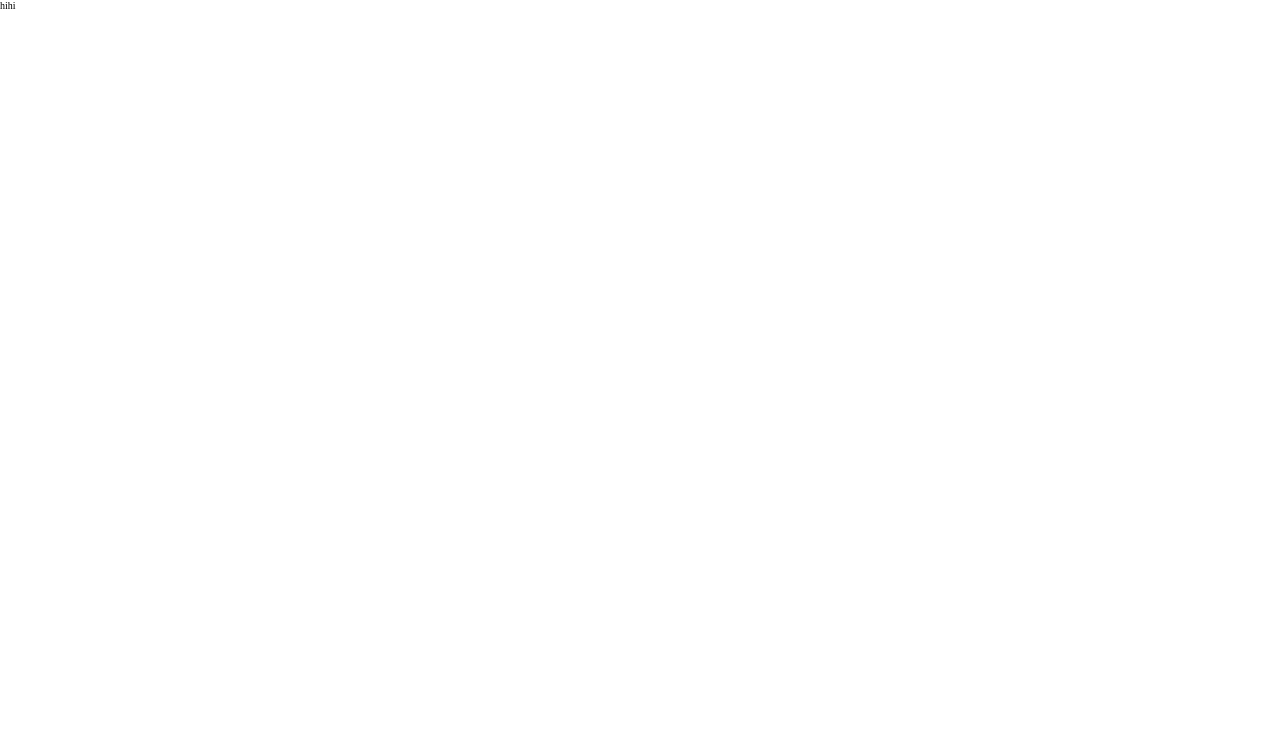
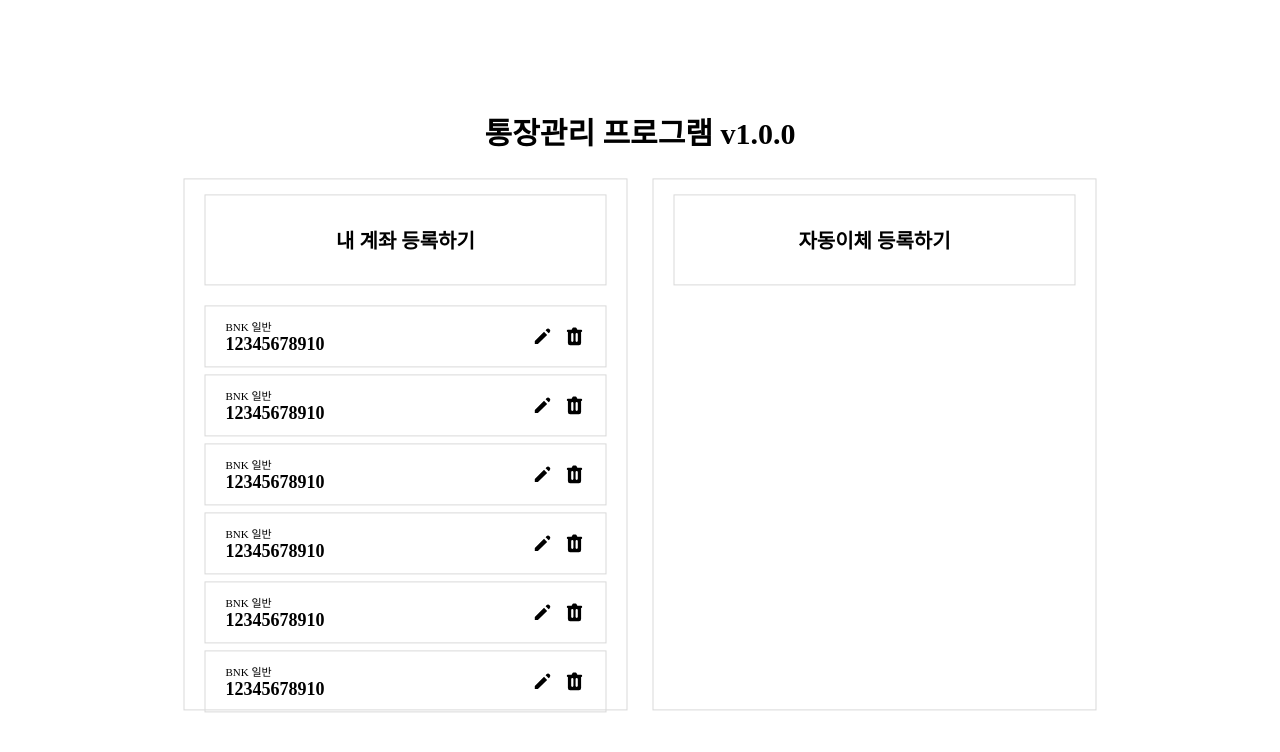
Before and after one commit to wisberry2022/AutoAccount_Front, a React (Create React App) app: page / in a window 1280 px wide. Shown: the top 752 px of the page. Built offline with nearby package versions, Linux system fonts and the light colour scheme; a web font is replaced by a local one.

Commit message:
계좌목록 view 구성

```diff
--- a/package.json
+++ b/package.json
@@ -15,6 +15,8 @@
     "pretendard": "^1.3.8",
     "react": "^18.2.0",
     "react-dom": "^18.2.0",
+    "react-icon": "^1.0.0",
+    "react-icons": "^4.11.0",
     "react-scripts": "5.0.1",
     "recoil": "^0.7.7",
     "styled-components": "^6.0.4",
--- a/src/App.tsx
+++ b/src/App.tsx
@@ -1,14 +1,25 @@
-import React, { useEffect, useRef, useState } from "react";
+import React from "react";
 import { styled } from "styled-components";
 
-import {
-  GapFlex,
-  HorizonFlex,
-  VerticalFlex,
-} from "./component/atoms/div/StyledFlex";
+import { HorizonFlex, ViewCenterFlex } from "./component/atoms/div/StyledFlex";
+import PageTitle from "./component/organisms/title/PageTitle";
+import MyAccount from "./component/templates/MyAccount";
+import Debit from "./component/templates/Debit";
+
+const VerticalCenterFlex = styled(ViewCenterFlex)`
+  flex-direction: column;
+`;
 
 const App = (): React.ReactElement => {
-  return <div>hihi</div>;
+  return (
+    <VerticalCenterFlex>
+      <PageTitle title="통장관리 프로그램 v1.0.0" />
+      <HorizonFlex option={{ gap: "2.5" }}>
+        <MyAccount />
+        <Debit />
+      </HorizonFlex>
+    </VerticalCenterFlex>
+  );
 };
 
 export default App;
--- a/src/component/atoms/div/StyledFlex.tsx
+++ b/src/component/atoms/div/StyledFlex.tsx
@@ -2,57 +2,63 @@ import { styled } from "styled-components";
 import { FlexSet, Scale } from "../../../classes/types/StyleTypes";
 import Flex from "./Flex";
 
-const CustomSizingFlex = styled.div<{debug?:boolean, size:Scale}>`
-  outline: ${prop => prop.debug && ".1rem solid #000"};
-  margin: ${prop => prop.size && prop.size.margin};
-  padding: ${prop => prop.size && prop.size.padding};
-  width: ${prop => prop.size && prop.size.width + "rem"};
-  height: ${prop => prop.size && prop.size.height + "rem"};
-`
+export const CustomSizingFlex = styled.div<{ debug?: boolean; size: Scale }>`
+  outline: ${(prop) => prop.debug && ".1rem solid #000"};
+  margin: ${(prop) => prop.size && prop.size.margin};
+  padding: ${(prop) => prop.size && prop.size.padding};
+  width: ${(prop) => prop.size && prop.size.width + "rem"};
+  height: ${(prop) => prop.size && prop.size.height + "rem"};
+`;
 
-export { CustomSizingFlex };
-
-const ViewCenterFlex = styled(Flex)`
+export const ViewCenterFlex = styled(Flex)`
   position: absolute;
   top: 50%;
   left: 50%;
   transform: translate(-50%, -50%);
-`
-
-export { ViewCenterFlex };
-
-const VerticalFlex = styled(Flex)<{option?:FlexSet}>`
-  flex-direction: column;
-  justify-content: ${prop => prop.option?.justifyContent ? prop.option.justifyContent : "center"};
-  align-items: ${prop => prop.option?.alignItems ? prop.option.alignItems : "center"};
-  gap: ${prop => prop.option?.gap ? prop.option.gap + "rem" : ".5rem"};
 `;
 
-export { VerticalFlex };
+export const VerticalFlex = styled(Flex)<{ option?: FlexSet }>`
+  flex-direction: column;
+  justify-content: ${(prop) =>
+    prop.option?.justifyContent ? prop.option.justifyContent : "center"};
+  align-items: ${(prop) =>
+    prop.option?.alignItems ? prop.option.alignItems : "center"};
+  gap: ${(prop) => (prop.option?.gap ? prop.option.gap + "rem" : ".5rem")};
+`;
 
-const HorizonFlex = styled(Flex)<{option?:FlexSet}>`
-  justify-content: ${prop => prop.option?.justifyContent ? prop.option.justifyContent : "center"};
-  align-items: ${prop => prop.option?.alignItems ? prop.option.alignItems : "center"};
-  gap: ${prop => prop.option?.gap ? prop.option.gap + "rem" : ".5rem"};
-`
+export const LayoutVerticalFlex = styled(VerticalFlex)`
+  border: 0.1rem solid #d9d9d9;
+  height: 50rem;
+  padding: 1.5rem 2rem;
+`;
 
-export { HorizonFlex };
+export const HorizonFlex = styled(Flex)<{ option?: FlexSet }>`
+  justify-content: ${(prop) =>
+    prop.option?.justifyContent ? prop.option.justifyContent : "center"};
+  align-items: ${(prop) =>
+    prop.option?.alignItems ? prop.option.alignItems : "center"};
+  gap: ${(prop) => (prop.option?.gap ? prop.option.gap + "rem" : ".5rem")};
+`;
 
-const GapFlex = styled(Flex)<{gap:number}>`
-  gap: ${prop => prop.gap + "rem"};
-`
+export const GapFlex = styled(Flex)<{ gap: number }>`
+  gap: ${(prop) => prop.gap + "rem"};
+`;
 
-export {GapFlex};
-
-const VerticalModalFlex = styled(VerticalFlex)`
+export const VerticalModalFlex = styled(VerticalFlex)`
   position: fixed;
   top: 50%;
   left: 50%;
   transform: translate(-50%, -50%);
   z-index: 999;
-  border: .1rem solid #aaa;
+  border: 0.1rem solid #aaa;
   padding: 3rem;
   background-color: #fff;
 `;
 
-export {VerticalModalFlex};
+export const LargeHorizonFlex = styled(HorizonFlex)`
+  border: 0.1rem solid #d9d9d9;
+
+  font-size: 2rem;
+  font-weight: 700;
+  cursor: pointer;
+`;
--- /dev/null
+++ b/src/component/molecules/Register.tsx
@@ -0,0 +1,36 @@
+import styled from "styled-components";
+import Emphasize from "../atoms/Text/Emphasize";
+import { CustomSizingFlex } from "../atoms/div/StyledFlex";
+
+type propType = {
+  content: string;
+};
+
+const CustomFlex = styled(CustomSizingFlex)`
+  margin-bottom: 1.5rem;
+  border: 0.1rem solid #d9d9d9;
+  padding: 3rem 0;
+  text-align: center;
+  cursor: pointer;
+`;
+
+const Register: React.FC<propType> = ({ content }) => {
+  return (
+    <CustomFlex
+      size={{
+        width: "40",
+      }}
+    >
+      <Emphasize
+        font={{
+          fontSize: "2",
+          fontWeight: "600",
+        }}
+      >
+        {content}
+      </Emphasize>
+    </CustomFlex>
+  );
+};
+
+export default Register;
--- /dev/null
+++ b/src/component/molecules/info/AccountInfo.tsx
@@ -0,0 +1,15 @@
+import { VerticalFlex } from "../../atoms/div/StyledFlex";
+import Emphasize from "../../atoms/Text/Emphasize";
+
+const AccountInfo: React.FC = () => {
+  return (
+    <VerticalFlex option={{ gap: "0", alignItems: "flex-start" }}>
+      <Emphasize font={{ fontSize: "1.1", fontWeight: "300" }}>
+        BNK 일반
+      </Emphasize>
+      <Emphasize font={{ fontSize: "1.8" }}>12345678910</Emphasize>
+    </VerticalFlex>
+  );
+};
+
+export default AccountInfo;
--- /dev/null
+++ b/src/component/molecules/modifies/ModifyBox.tsx
@@ -0,0 +1,15 @@
+import { VerticalFlex, HorizonFlex } from "../../atoms/div/StyledFlex";
+import { HiPencil, HiTrash } from "react-icons/hi";
+
+const ModifyBox: React.FC = () => {
+  return (
+    <VerticalFlex>
+      <HorizonFlex option={{ gap: "1" }}>
+        <HiPencil style={{ fontSize: "2.2rem" }} />
+        <HiTrash style={{ fontSize: "2.2rem" }} />
+      </HorizonFlex>
+    </VerticalFlex>
+  );
+};
+
+export default ModifyBox;
--- /dev/null
+++ b/src/component/organisms/Account.tsx
@@ -0,0 +1,21 @@
+import { HorizonFlex } from "./../atoms/div/StyledFlex";
+import AccountInfo from "../molecules/info/AccountInfo";
+import ModifyBox from "../molecules/modifies/ModifyBox";
+
+const Account: React.FC = () => {
+  return (
+    <HorizonFlex
+      style={{
+        border: ".1rem solid #d9d9d9",
+        padding: "1.15rem 2rem",
+        width: "36rem",
+      }}
+      option={{ justifyContent: "space-between" }}
+    >
+      <AccountInfo />
+      <ModifyBox />
+    </HorizonFlex>
+  );
+};
+
+export default Account;
--- /dev/null
+++ b/src/component/organisms/AccountList.tsx
@@ -0,0 +1,18 @@
+import { VerticalFlex, HorizonFlex } from "../atoms/div/StyledFlex";
+import Emphasize from "./../atoms/Text/Emphasize";
+import Account from "./Account";
+
+const AccountList: React.FC = () => {
+  return (
+    <VerticalFlex option={{ gap: ".7" }}>
+      <Account />
+      <Account />
+      <Account />
+      <Account />
+      <Account />
+      <Account />
+    </VerticalFlex>
+  );
+};
+
+export default AccountList;
--- /dev/null
+++ b/src/component/organisms/title/PageTitle.tsx
@@ -0,0 +1,16 @@
+import { HorizonFlex } from "../../atoms/div/StyledFlex";
+import { Title } from "../../atoms/title/Title";
+
+type propType = {
+  title: string;
+};
+
+const PageTitle: React.FC<propType> = ({ title }) => {
+  return (
+    <HorizonFlex>
+      <Title>{title}</Title>
+    </HorizonFlex>
+  );
+};
+
+export default PageTitle;
--- /dev/null
+++ b/src/component/templates/Debit.tsx
@@ -0,0 +1,12 @@
+import { LayoutVerticalFlex } from "../atoms/div/StyledFlex";
+import Register from "../molecules/Register";
+
+const Debit: React.FC = () => {
+  return (
+    <LayoutVerticalFlex option={{ justifyContent: "flex-start" }}>
+      <Register content="자동이체 등록하기" />
+    </LayoutVerticalFlex>
+  );
+};
+
+export default Debit;
--- /dev/null
+++ b/src/component/templates/MyAccount.tsx
@@ -0,0 +1,14 @@
+import { LayoutVerticalFlex } from "../atoms/div/StyledFlex";
+import Register from "../molecules/Register";
+import AccountList from "../organisms/AccountList";
+
+const MyAccount: React.FC = () => {
+  return (
+    <LayoutVerticalFlex option={{ justifyContent: "flex-start" }}>
+      <Register content="내 계좌 등록하기" />
+      <AccountList />
+    </LayoutVerticalFlex>
+  );
+};
+
+export default MyAccount;
```
Also changed, not shown: 1 other file (tests, documents, lock files or other folders).
